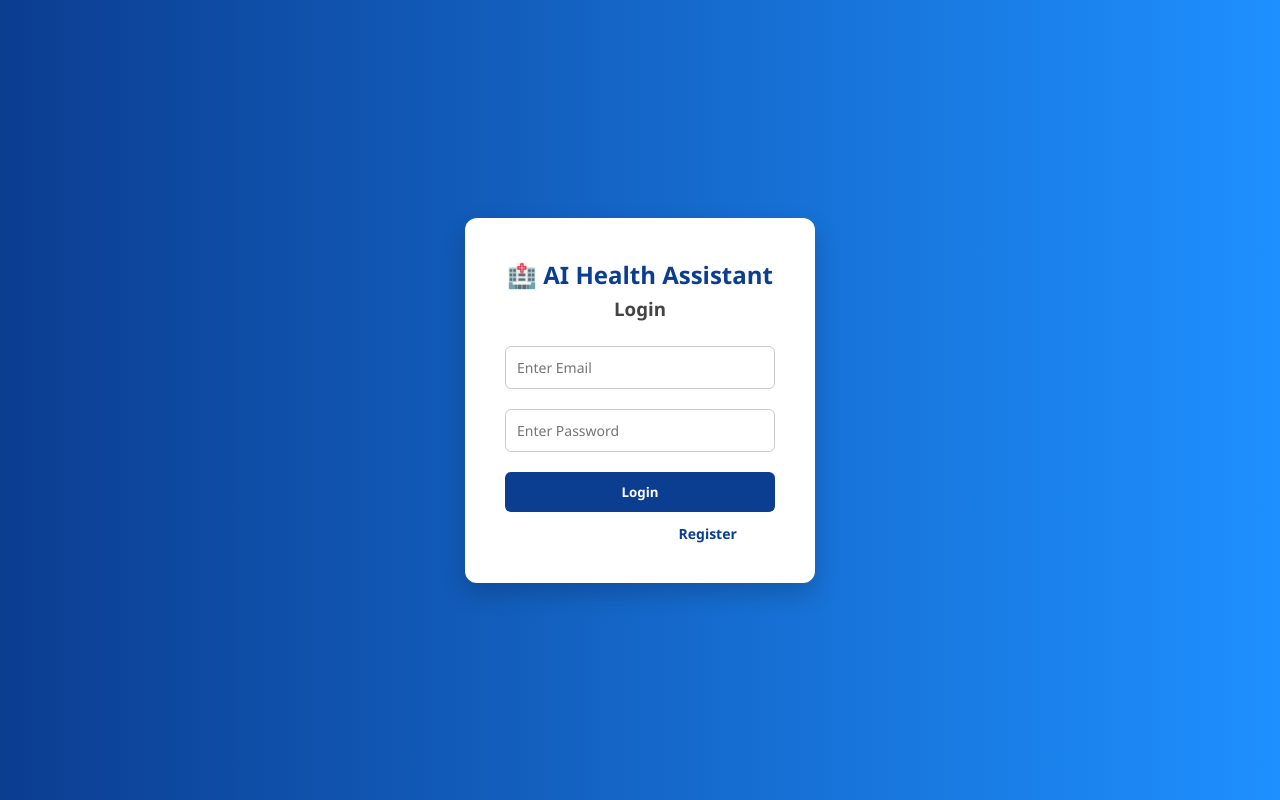
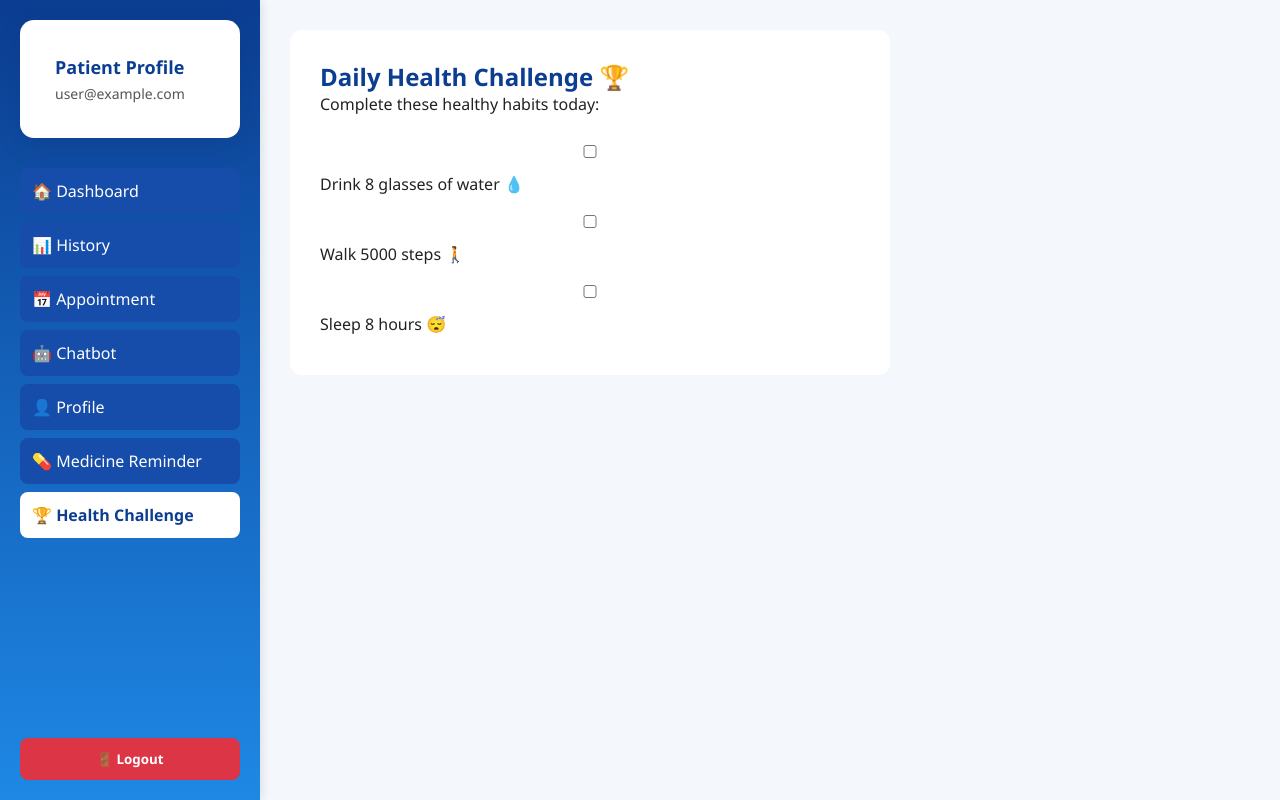
Before and after one commit to Prem0703/CHK-1772874676206-6219, a React (Create React App) app in the folder frontend/: page /challenge in a window 1280 px wide. Before the commit this address led to /. Built offline with nearby package versions, Linux system fonts and the light colour scheme; no server answers; sample sign-in values are in the browser's storage.

Commit message:
daily helth challenge for usern ready

```diff
--- a/frontend/src/App.js
+++ b/frontend/src/App.js
@@ -13,6 +13,7 @@ import Chatbot from "./pages/Chatbot";
 import Profile from "./pages/Profile";
 import Safety from "./pages/Safety";
 import MedicineReminder from "./pages/MedicineReminder";
+import HealthChallenge from "./pages/HealthChallenge";
 
 function App() {
 
@@ -27,7 +28,7 @@ return (
         <Route path="/" element={<Login />} />
         <Route path="/register" element={<Register />} />
 
-    {/* Protected Routes */}
+        {/* Dashboard */}
 
         <Route
           path="/dashboard"
@@ -40,6 +41,8 @@ return (
           }
         />
 
+        {/* History */}
+
         <Route
           path="/history"
           element={
@@ -50,6 +53,8 @@ return (
             </ProtectedRoute>
           }
         />
+
+        {/* Appointment */}
 
         <Route
           path="/appointment"
@@ -62,6 +67,8 @@ return (
           }
         />
 
+        {/* Chatbot */}
+
         <Route
           path="/chatbot"
           element={
@@ -72,6 +79,8 @@ return (
             </ProtectedRoute>
           }
         />
+
+        {/* Profile */}
 
         <Route
           path="/profile"
@@ -84,7 +93,7 @@ return (
           }
         />
 
-    {/* NEW PAGE */}
+        {/* Medicine Reminder */}
 
         <Route
           path="/reminder"
@@ -97,6 +106,21 @@ return (
           }
         />
 
+        {/* Health Challenge */}
+
+        <Route
+          path="/challenge"
+          element={
+            <ProtectedRoute>
+              <Layout>
+                <HealthChallenge />
+              </Layout>
+            </ProtectedRoute>
+          }
+        />
+
+        {/* Safety Page */}
+
         <Route
           path="/safety"
           element={
@@ -108,7 +132,7 @@ return (
           }
         />
 
-    {/* Default redirect */}
+        {/* Default Redirect */}
 
         <Route path="*" element={<Navigate to="/" />} />
 
--- a/frontend/src/components/Sidebar.js
+++ b/frontend/src/components/Sidebar.js
@@ -11,12 +11,13 @@ const location = useLocation();
   const navigate = useNavigate();
 
   const menu = [
-{ name: "Dashboard", path: "/dashboard" },
-{ name: "History", path: "/history" },
-{ name: "Appointment", path: "/appointment" },
-{ name: "Chatbot", path: "/chatbot" },
-{ name: "Profile", path: "/profile" },
-{ name: "Medicine Reminder", path: "/reminder" }
+    { name: "🏠 Dashboard", path: "/dashboard" },
+    { name: "📊 History", path: "/history" },
+    { name: "📅 Appointment", path: "/appointment" },
+    { name: "🤖 Chatbot", path: "/chatbot" },
+    { name: "👤 Profile", path: "/profile" },
+    { name: "💊 Medicine Reminder", path: "/reminder" },
+    { name: "🏆 Health Challenge", path: "/challenge" }
   ];
 
   const handleLogout = async () => {
@@ -28,7 +29,7 @@ return (
 
     <div className="sidebar">
 
-  {/* Profile Card */}
+      {/* Patient Profile */}
 
       <div className="profile-card">
         <h3>Patient Profile</h3>
@@ -55,10 +56,10 @@ return (
 
       </div>
 
-  {/* Logout */}
+      {/* Logout Button */}
 
       <button className="logout-btn" onClick={handleLogout}>
-    Logout
+        🚪 Logout
       </button>
 
     </div>
--- /dev/null
+++ b/frontend/src/pages/HealthChallenge.js
@@ -0,0 +1,88 @@
+import React, { useState } from "react";
+
+function HealthChallenge() {
+
+  const [water, setWater] = useState(false);
+  const [steps, setSteps] = useState(false);
+  const [sleep, setSleep] = useState(false);
+
+  const completed = water && steps && sleep;
+
+  return (
+
+    <div
+      style={{
+        background: "#ffffff",
+        padding: "30px",
+        borderRadius: "12px",
+        maxWidth: "600px",
+        color: "#222"
+      }}
+    >
+
+      <h2 style={{color:"#0b3d91"}}>
+        Daily Health Challenge 🏆
+      </h2>
+
+      <p>
+        Complete these healthy habits today:
+      </p>
+
+      <div style={{marginTop:"20px"}}>
+
+        <label style={{display:"block", marginBottom:"10px"}}>
+          <input
+            type="checkbox"
+            checked={water}
+            onChange={()=>setWater(!water)}
+          />
+          Drink 8 glasses of water 💧
+        </label>
+
+        <label style={{display:"block", marginBottom:"10px"}}>
+          <input
+            type="checkbox"
+            checked={steps}
+            onChange={()=>setSteps(!steps)}
+          />
+          Walk 5000 steps 🚶
+        </label>
+
+        <label style={{display:"block", marginBottom:"10px"}}>
+          <input
+            type="checkbox"
+            checked={sleep}
+            onChange={()=>setSleep(!sleep)}
+          />
+          Sleep 8 hours 😴
+        </label>
+
+      </div>
+
+      {completed && (
+
+        <div
+          style={{
+            marginTop:"20px",
+            padding:"15px",
+            background:"#e8f5e9",
+            borderRadius:"10px",
+            color:"#2e7d32",
+            fontWeight:"bold"
+          }}
+        >
+
+          🎉 Congratulations!
+          You completed today's health challenge.
+
+        </div>
+
+      )}
+
+    </div>
+
+  );
+
+}
+
+export default HealthChallenge;
--- a/frontend/src/pages/MedicineReminder.js
+++ b/frontend/src/pages/MedicineReminder.js
@@ -52,30 +52,67 @@ return () => clearInterval(interval);
 
 return (
 
-<div style={{padding:"30px"}}>
+<div
+  style={{
+    padding:"30px",
+    background:"#ffffff",
+    borderRadius:"10px",
+    color:"#222",
+    maxWidth:"600px"
+  }}
+>
 
-  <h2>Medicine Reminder</h2>
+  <h2 style={{color:"#0b3d91"}}>Medicine Reminder</h2>
 
   <input
     placeholder="Medicine Name"
     value={medicine}
     onChange={(e)=>setMedicine(e.target.value)}
+    style={{
+      width:"100%",
+      padding:"10px",
+      marginTop:"10px",
+      marginBottom:"10px",
+      color:"#000",
+      background:"#fff",
+      border:"1px solid #ccc",
+      borderRadius:"6px"
+    }}
   />
 
   <input
     type="time"
     value={time}
     onChange={(e)=>setTime(e.target.value)}
+    style={{
+      width:"100%",
+      padding:"10px",
+      marginBottom:"10px",
+      color:"#000",
+      background:"#fff",
+      border:"1px solid #ccc",
+      borderRadius:"6px"
+    }}
   />
 
-  <button onClick={addReminder}>
+  <button
+    onClick={addReminder}
+    style={{
+      background:"#1976d2",
+      color:"#fff",
+      border:"none",
+      padding:"10px 20px",
+      borderRadius:"6px",
+      cursor:"pointer"
+    }}
+  >
     Add Reminder
   </button>
 
-  <h3 style={{marginTop:"20px"}}>Your Reminders</h3>
+  <h3 style={{marginTop:"20px", color:"#333"}}>Your Reminders</h3>
 
   {reminders.map((r)=>(
-    <div key={r.id}>
+    <div key={r.id} style={{color:"#333", marginTop:"5px"}}>
       💊 {r.medicine} at {r.time}
     </div>
   ))}
```
Lines whose indentation alone changed are shown as unchanged.
